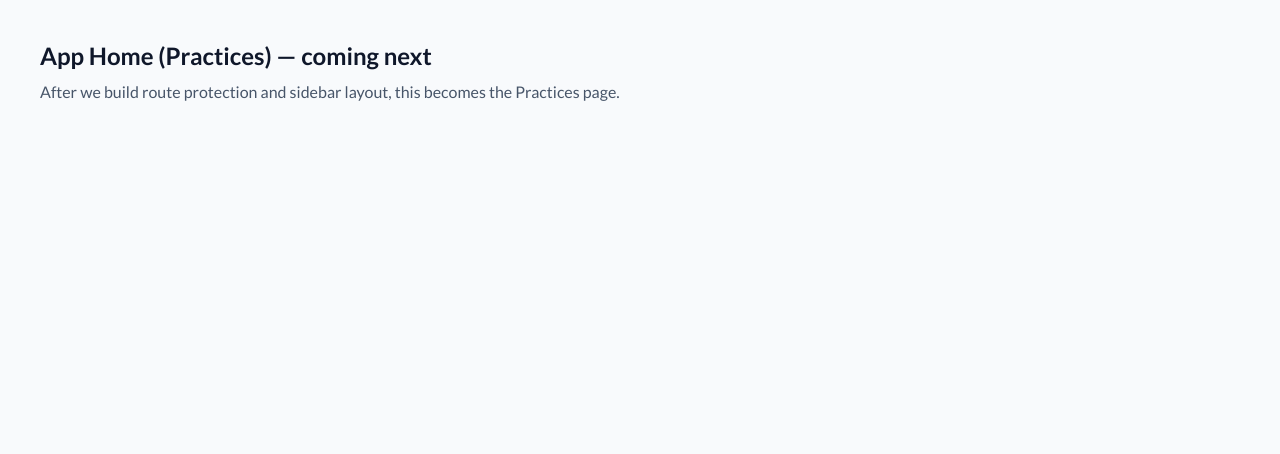
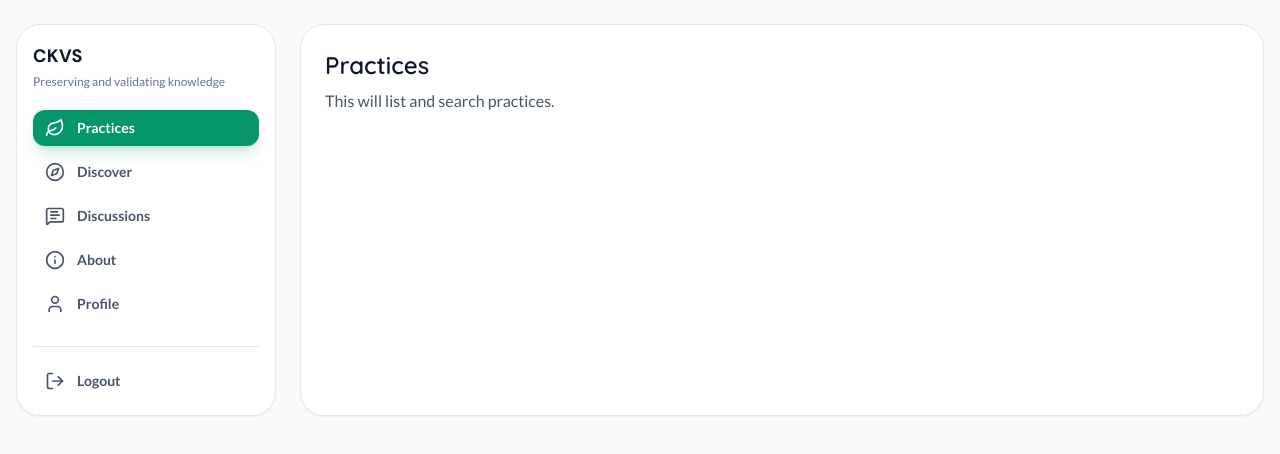
Before and after one commit to GhislainChe/COMMUNITY-KNOWLEDGE-VALIDATION-SYSTEM, a React (Vite) app in the folder clients/: page /app/practices in a window 1280 px wide. Shown: the top 454 px of the page. Built offline with nearby package versions, Linux system fonts and the light colour scheme.

Commit message:
created the layout of the app dashboard with the different tabs

```diff
--- a/clients/src/App.jsx
+++ b/clients/src/App.jsx
@@ -3,39 +3,55 @@ import LandingPage from "./pages/LandingPage";
 import LoginPage from "./pages/LoginPage";
 import RegisterPage from "./pages/RegisterPage";
 
-function AppHomePlaceholder() {
-  return (
-    <div className="min-h-screen bg-slate-50 p-10 text-slate-900">
-      <h1 className="text-2xl font-semibold">App Home (Practices) — coming next</h1>
-      <p className="mt-2 text-slate-600">
-        After we build route protection and sidebar layout, this becomes the Practices page.
-      </p>
-    </div>
-  );
-}
+import AppLayout from "./layouts/AppLayout";
+import PracticesPage from "./pages/app/PracticesPage";
+import DiscoverPage from "./pages/app/DiscoverPage";
+import DiscussionsPage from "./pages/app/DiscussionsPage";
+import AboutPage from "./pages/app/AboutPage";
+import ProfilePage from "./pages/app/ProfilePage";
 
-function AppPlaceholder() {
-  return (
-    <div className="min-h-screen bg-slate-50 p-10">
-      <h1 className="text-2xl font-semibold">Welcome to CKVS App ✅</h1>
-      <p className="mt-2 text-slate-600">
-        Next we will build the sidebar layout and real pages.
-      </p>
-    </div>
-  );
-}
+// function AppHomePlaceholder() {
+//   return (
+//     <div className="min-h-screen bg-slate-50 p-10 text-slate-900">
+//       <h1 className="text-2xl font-semibold">App Home (Practices) — coming next</h1>
+//       <p className="mt-2 text-slate-600">
+//         After we build route protection and sidebar layout, this becomes the Practices page.
+//       </p>
+//     </div>
+//   );
+// }
+
+// function AppPlaceholder() {
+//   return (
+//     <div className="min-h-screen bg-slate-50 p-10">
+//       <h1 className="text-2xl font-semibold">Welcome to CKVS App ✅</h1>
+//       <p className="mt-2 text-slate-600">
+//         Next we will build the sidebar layout and real pages.
+//       </p>
+//     </div>
+//   );
+// }
 
 
 export default function App() {
   return (
     <Routes>
+      {/* Public */}
       <Route path="/" element={<LandingPage />} />
       <Route path="/login" element={<LoginPage />} />
       <Route path="/register" element={<RegisterPage />} />
 
-      <Route path="/app/practices" element={<AppHomePlaceholder />} />
-      <Route path="/app" element={<AppPlaceholder />} />
+      {/* App shell */}
+      <Route path="/app" element={<AppLayout />}>
+        <Route index element={<Navigate to="practices" replace />} />
+        <Route path="practices" element={<PracticesPage />} />
+        <Route path="discover" element={<DiscoverPage />} />
+        <Route path="discussions" element={<DiscussionsPage />} />
+        <Route path="about" element={<AboutPage />} />
+        <Route path="profile" element={<ProfilePage />} />
+      </Route>
 
+      {/* Fallback */}
       <Route path="*" element={<Navigate to="/" replace />} />
     </Routes>
   );
--- /dev/null
+++ b/clients/src/layouts/AppLayout.jsx
@@ -0,0 +1,117 @@
+import { NavLink, Outlet, useNavigate } from "react-router-dom";
+import {
+  Leaf,
+  Compass,
+  MessageSquareText,
+  Info,
+  User,
+  LogOut,
+} from "lucide-react";
+import { logout } from "../utils/auth";
+
+export default function AppLayout() {
+  const navigate = useNavigate();
+
+  function handleLogout() {
+    // Why: remove token so user is no longer authenticated
+    logout();
+
+    // Why: send them back to landing (public)
+    navigate("/", { replace: true });
+  }
+
+  const linkBase =
+    "flex items-center gap-3 rounded-xl px-3 py-2 text-sm font-semibold transition";
+  const linkActive =
+    "bg-emerald-600 text-white shadow-lg shadow-emerald-600/20";
+  const linkInactive =
+    "text-slate-600 hover:bg-slate-100 hover:text-slate-900";
+
+  return (
+    <div className="min-h-screen bg-slate-50 text-slate-900">
+      <div className="mx-auto grid max-w-7xl grid-cols-1 gap-6 px-4 py-6 md:grid-cols-[260px_1fr]">
+        {/* Sidebar */}
+        <aside className="rounded-3xl border border-slate-200 bg-white p-4 shadow-sm">
+          {/* Brand */}
+          <div className="mb-5">
+            <div className="text-lg tracking-wide">
+              <span className="font-brand font-semibold">CKVS</span>
+            </div>
+            <p className="mt-1 text-xs text-slate-500">
+              Preserving and validating knowledge
+            </p>
+          </div>
+
+          {/* Nav */}
+          <nav className="space-y-2">
+            <NavLink
+              to="practices"
+              className={({ isActive }) =>
+                `${linkBase} ${isActive ? linkActive : linkInactive}`
+              }
+            >
+              <Leaf className="h-5 w-5" />
+              Practices
+            </NavLink>
+
+            <NavLink
+              to="discover"
+              className={({ isActive }) =>
+                `${linkBase} ${isActive ? linkActive : linkInactive}`
+              }
+            >
+              <Compass className="h-5 w-5" />
+              Discover
+            </NavLink>
+
+            <NavLink
+              to="discussions"
+              className={({ isActive }) =>
+                `${linkBase} ${isActive ? linkActive : linkInactive}`
+              }
+            >
+              <MessageSquareText className="h-5 w-5" />
+              Discussions
+            </NavLink>
+
+            <NavLink
+              to="about"
+              className={({ isActive }) =>
+                `${linkBase} ${isActive ? linkActive : linkInactive}`
+              }
+            >
+              <Info className="h-5 w-5" />
+              About
+            </NavLink>
+
+            <NavLink
+              to="profile"
+              className={({ isActive }) =>
+                `${linkBase} ${isActive ? linkActive : linkInactive}`
+              }
+            >
+              <User className="h-5 w-5" />
+              Profile
+            </NavLink>
+          </nav>
+
+          {/* Logout */}
+          <div className="mt-6 border-t border-slate-200 pt-4">
+            <button
+              onClick={handleLogout}
+              className="flex w-full items-center gap-3 rounded-xl px-3 py-2 text-sm font-semibold text-slate-600 hover:bg-slate-100 hover:text-slate-900"
+            >
+              <LogOut className="h-5 w-5" />
+              Logout
+            </button>
+          </div>
+        </aside>
+
+        {/* Main content */}
+        <main className="rounded-3xl border border-slate-200 bg-white p-6 shadow-sm">
+          <Outlet />
+        </main>
+      </div>
+    </div>
+  );
+}
--- /dev/null
+++ b/clients/src/pages/app/AboutPage.jsx
@@ -0,0 +1,8 @@
+export default function AboutPage() {
+  return (
+    <div>
+      <h1 className="font-heading text-2xl font-semibold">About</h1>
+      <p className="mt-2 text-slate-600">About CKVS and how it works.</p>
+    </div>
+  );
+}
--- /dev/null
+++ b/clients/src/pages/app/DiscoverPage.jsx
@@ -0,0 +1,8 @@
+export default function DiscoverPage() {
+  return (
+    <div>
+      <h1 className="font-heading text-2xl font-semibold">Discover</h1>
+      <p className="mt-2 text-slate-600">Trending and recommended practices.</p>
+    </div>
+  );
+}
--- /dev/null
+++ b/clients/src/pages/app/DiscussionsPage.jsx
@@ -0,0 +1,8 @@
+export default function DiscussionsPage() {
+  return (
+    <div>
+      <h1 className="font-heading text-2xl font-semibold">Discussions</h1>
+      <p className="mt-2 text-slate-600">Practice discussion threads.</p>
+    </div>
+  );
+}
--- /dev/null
+++ b/clients/src/pages/app/PracticesPage.jsx
@@ -0,0 +1,8 @@
+export default function PracticesPage() {
+  return (
+    <div>
+      <h1 className="font-heading text-2xl font-semibold">Practices</h1>
+      <p className="mt-2 text-slate-600">This will list and search practices.</p>
+    </div>
+  );
+}
--- /dev/null
+++ b/clients/src/pages/app/ProfilePage.jsx
@@ -0,0 +1,8 @@
+export default function ProfilePage() {
+  return (
+    <div>
+      <h1 className="font-heading text-2xl font-semibold">Profile</h1>
+      <p className="mt-2 text-slate-600">User profile and credibility score.</p>
+    </div>
+  );
+}
```
Also changed, not shown: clients/src/layout/AppLayout.jsx (deleted).
